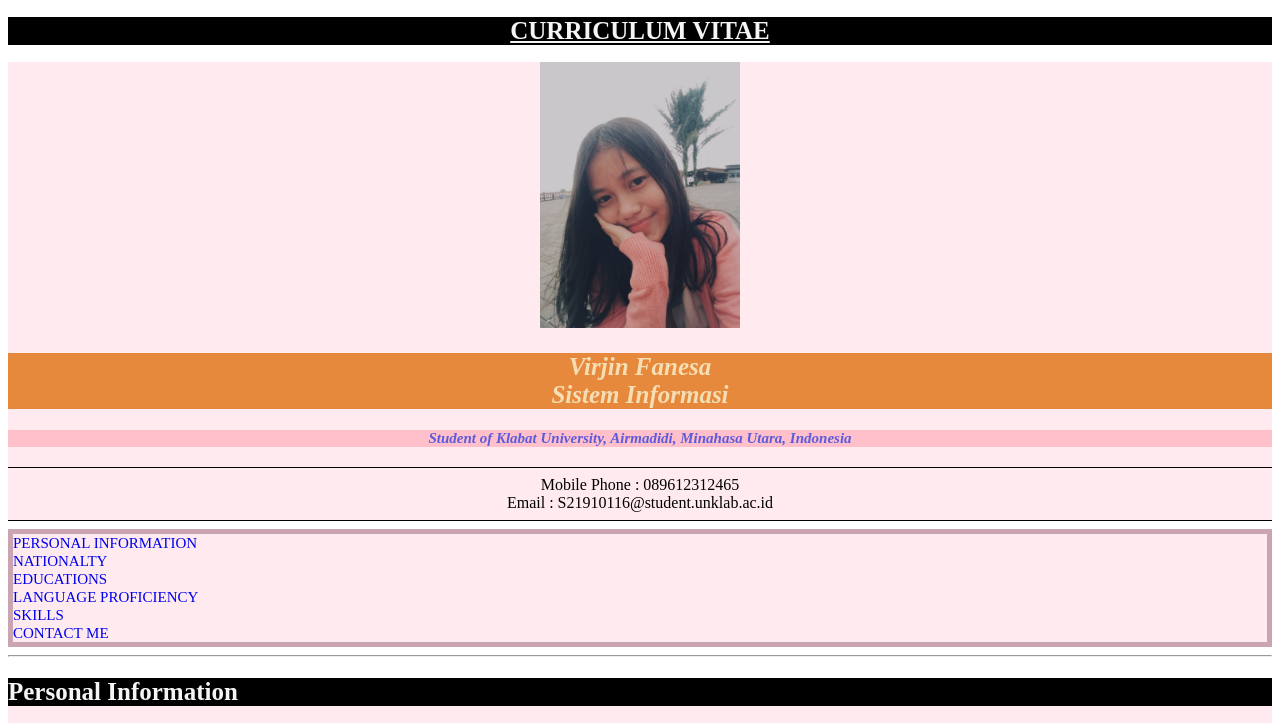
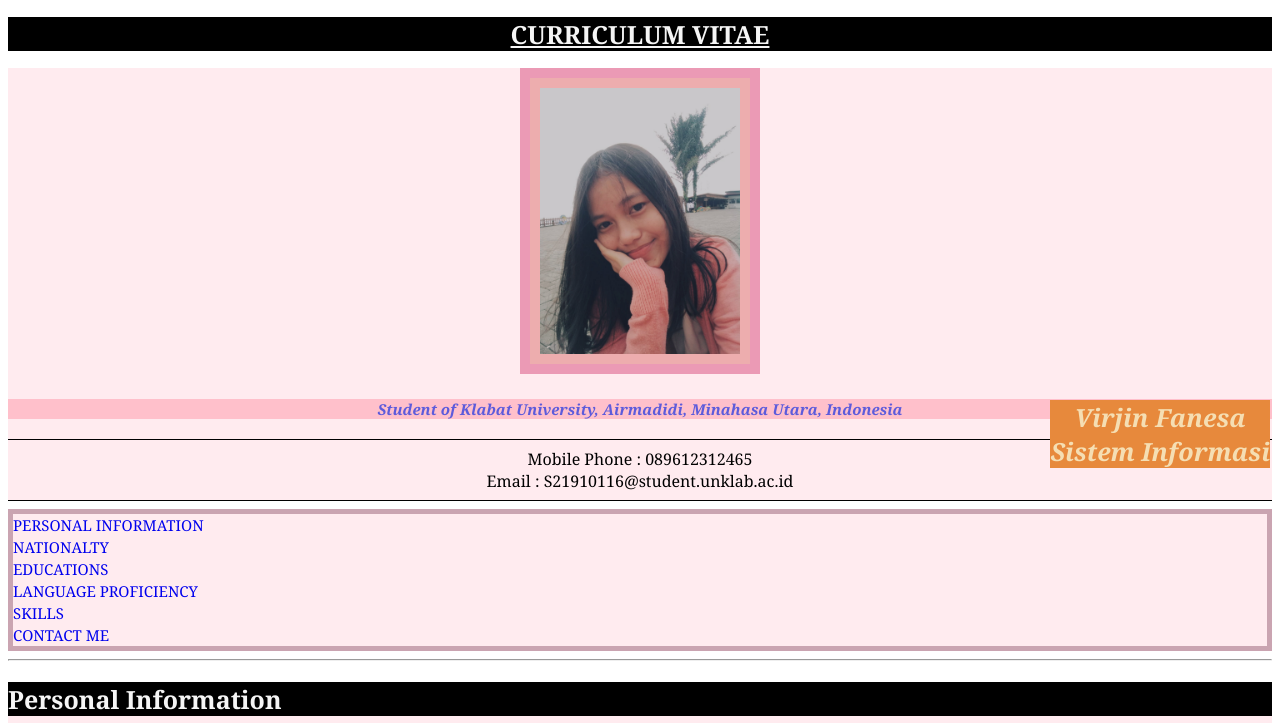
Before and after one commit to VirjinFanesaHusain/Test01_Membuat-CV, a plain HTML site: page index.html in a window 1280 px wide. Shown: the top 723 px of the page. Drawn offline with Linux system fonts and the light colour scheme.

Commit message:
Test 2 CV

```diff
--- a/styles.css
+++ b/styles.css
@@ -1,3 +1,6 @@
+body {
+    font-family: Georgia, 'Times New Roman', Times, serif;
+}
 h4 {
     color:rgb(93, 91, 219);
     background-color: pink;
@@ -10,6 +13,8 @@ h2 {
     background-color: rgb(231, 137, 60);
     font-size: 25px;
     font-style: oblique;
+    position: fixed;
+    right:10px;
 }
 
 h1 {
@@ -43,11 +48,19 @@ a[href] {
 }
 
 nav:hover {
+     color: white;
+    background-color: palevioletred;
+}
+
+a[href]:hover {
+    display: block;
     color: white;
     background-color: palevioletred;
 }
 
-a[href]:hover {
-    color: white;
-    background-color: palevioletred;
+img {
+    background-color: rgba(235, 166, 166, 0.877);
+    padding: 10px;
+    border: 10px solid rgb(235, 154, 181);
+    position: relative;
 }
```
